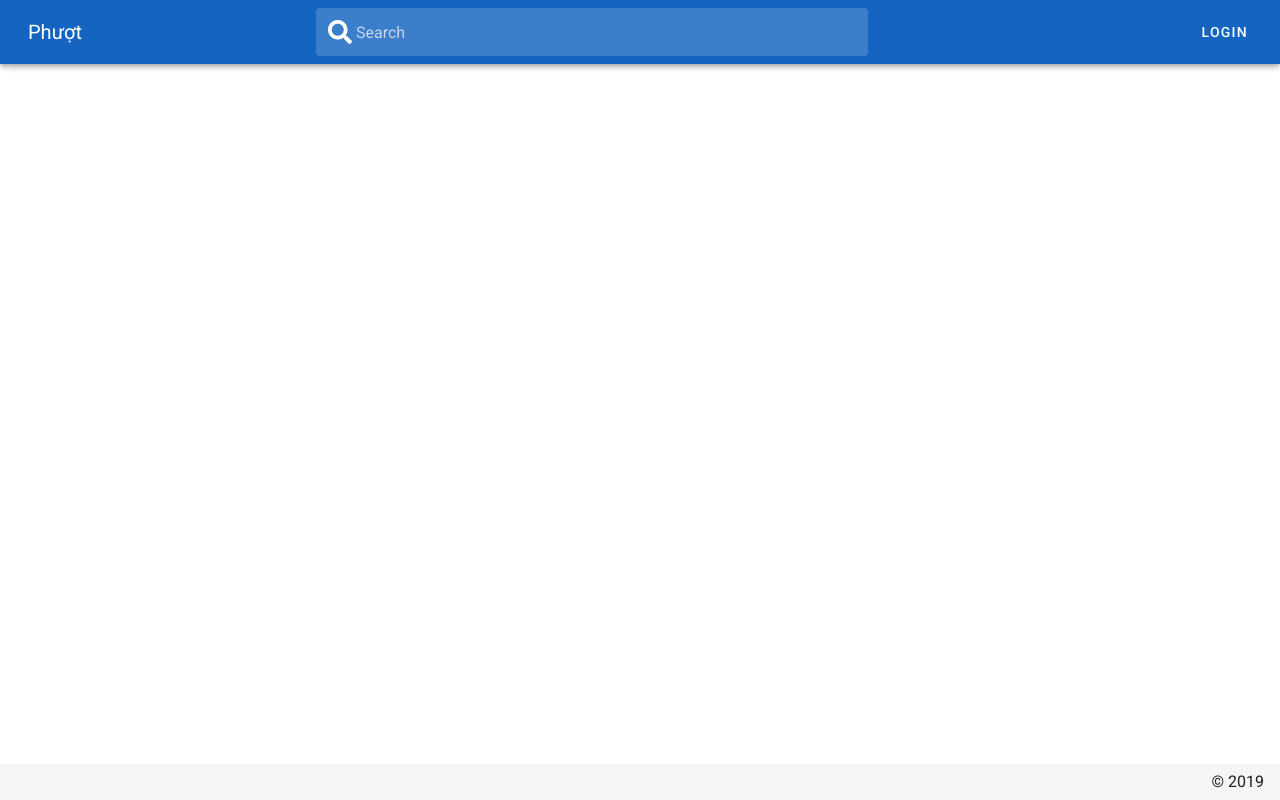
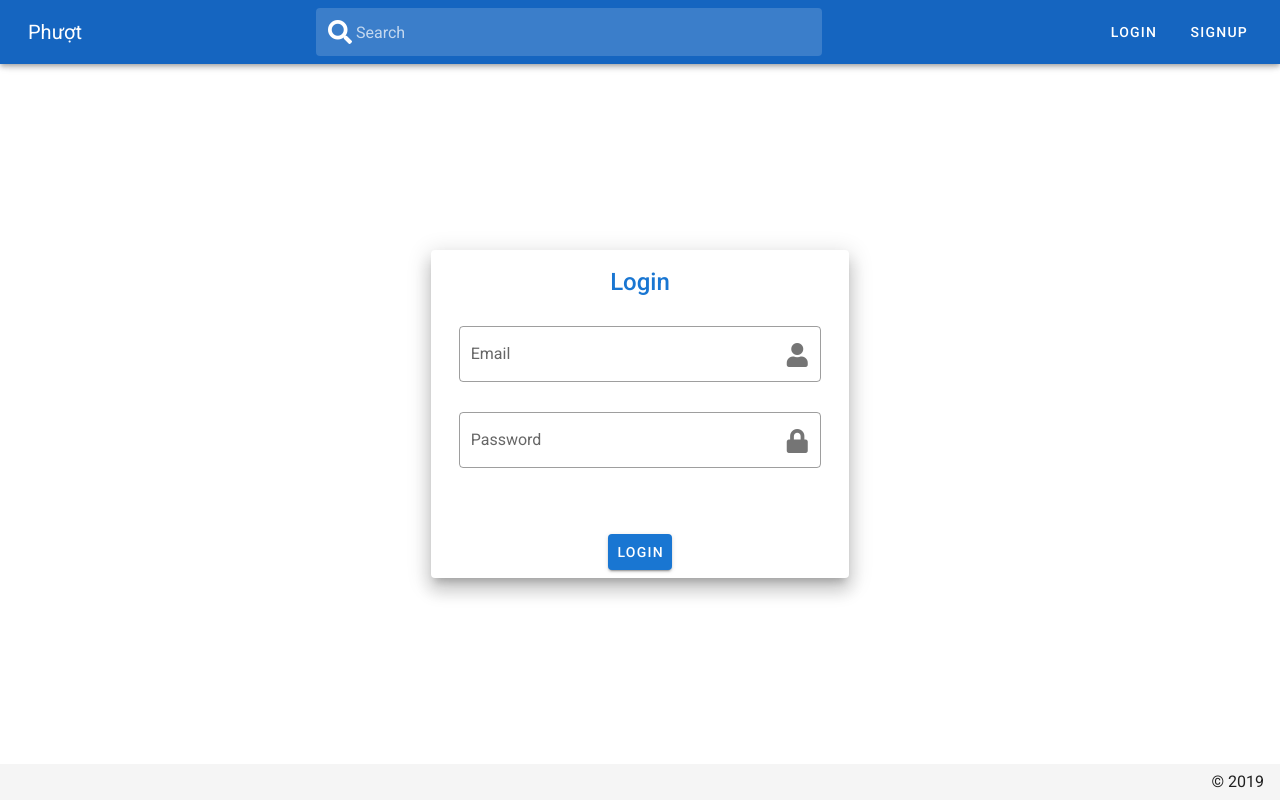
Before and after one commit to levanlinh1995/travel, a Vue app in the folder frontend/: page /login in a window 1280 px wide. Built offline with nearby package versions, Linux system fonts and the light colour scheme; no server answers.

Commit message:
add login feature

```diff
--- a/frontend/src/axios/index.js
+++ b/frontend/src/axios/index.js
@@ -1,5 +1,6 @@
 import axios from 'axios'
 import store from '../store/index'
+import router from '../router/index'
 
 const axiosInstant = axios.create({
   baseURL: process.env.VUE_APP_API_BASE_URL || 'http://localhost'
@@ -19,6 +20,11 @@ axiosInstant.interceptors.request.use(function (config) {
 axiosInstant.interceptors.response.use(function (response) {
   return response
 }, function (error) {
+  if (error.response.status === 401) {
+    store.commit('auth/clearUserInfo')
+    router.push({ name: 'login' })
+  }
+
   return Promise.reject(error)
 })
 
--- a/frontend/src/components/auth/LoginModal.vue
+++ b/frontend/src/components/auth/LoginModal.vue
@@ -1,7 +1,7 @@
 <template>
     <v-dialog v-model="dialogStatus" max-width="500px">
         <v-tabs
-          v-model="tab"
+          v-model="tabStatus"
           class="elevation-2"
           grow
         >
@@ -19,7 +19,7 @@
           </v-tab>
         </v-tabs>
 
-        <v-tabs-items v-model="tab">
+        <v-tabs-items v-model="tabStatus">
           <v-tab-item
             :key="'login'"
             :value="'tab-login'"
@@ -28,6 +28,7 @@
               flat
               tile
             >
+              <v-card-title class="headline justify-center primary--text font-weight-medium">Login to Phượt</v-card-title>
               <v-card-text>
                 <v-container>
                   <v-form
@@ -37,6 +38,7 @@
                       label="Email"
                       required
                       outlined
+                      append-icon="fa-user"
                     ></v-text-field>
 
                     <v-text-field
@@ -45,6 +47,7 @@
                       type="password"
                       required
                       outlined
+                      append-icon="fa-lock"
                     ></v-text-field>
 
                     <div class="text-center">
@@ -53,7 +56,7 @@
                         color="primary"
                         type="submit"
                       >
-                        Submit
+                        Login
                       </v-btn>
                       <v-btn
                         @click="closeModal"
@@ -75,6 +78,7 @@
               flat
               tile
             >
+              <v-card-title class="headline justify-center primary--text font-weight-medium">Sign up a account</v-card-title>
               <v-card-text>
                 <v-container>
                   <v-form
@@ -103,6 +107,7 @@
                       label="Email"
                       required
                       outlined
+                      append-icon="fa-envelope"
                     ></v-text-field>
 
                     <v-text-field
@@ -111,6 +116,7 @@
                       type="password"
                       required
                       outlined
+                      append-icon="fa-lock"
                     ></v-text-field>
 
                     <v-text-field
@@ -119,6 +125,7 @@
                       type="password"
                       required
                       outlined
+                      append-icon="fa-lock"
                     ></v-text-field>
 
                     <div class="text-center">
@@ -127,7 +134,7 @@
                         color="primary"
                         type="submit"
                       >
-                        Submit
+                        Signup
                       </v-btn>
                       <v-btn
                         @click="closeModal"
@@ -151,7 +158,11 @@ export default {
     event: 'change'
   },
   props: {
-    dialog: Boolean
+    dialog: Boolean,
+    tab: {
+      type: String,
+      default: 'tab-login'
+    }
   },
   computed: {
     dialogStatus: {
@@ -161,11 +172,18 @@ export default {
       set: function (newValue) {
         this.$emit('change', newValue)
       }
+    },
+    tabStatus: {
+      get: function () {
+        return this.tab
+      },
+      set: function (newValue) {
+        this.$emit('update:tab', newValue)
+      }
     }
   },
   data () {
     return {
-      tab: 'tab-login',
       formData: {
         firstName: '',
         lastName: '',
--- /dev/null
+++ b/frontend/src/components/auth/LoginPage.vue
@@ -0,0 +1,127 @@
+<template>
+  <v-container
+    fluid
+    fill-height
+  >
+    <v-layout
+      align-center
+      justify-center
+    >
+      <v-flex
+        xs12
+        sm8
+        md4
+      >
+        <v-card class="elevation-12"
+        >
+          <v-card-title class="headline justify-center primary--text font-weight-medium">Login</v-card-title>
+          <v-card-text>
+            <v-container>
+              <div v-if="errors.length > 0" class="red--text mb-3">
+                {{ errors[0] }}
+              </div>
+              <v-form
+              >
+                <v-text-field
+                  v-model="formData.email"
+                  label="Email"
+                  required
+                  outlined
+                  append-icon="fa-user"
+                  :error-messages="emailErrors"
+                  @input="$v.formData.email.$touch()"
+                  @blur="$v.formData.email.$touch()"
+                ></v-text-field>
+
+                <v-text-field
+                  v-model="formData.password"
+                  label="Password"
+                  type="password"
+                  required
+                  outlined
+                  append-icon="fa-lock"
+                  :error-messages="passwordErrors"
+                  @input="$v.formData.password.$touch()"
+                  @blur="$v.formData.password.$touch()"
+                ></v-text-field>
+              </v-form>
+            </v-container>
+          </v-card-text>
+          <v-card-actions>
+            <v-btn
+              color="primary"
+              class="mx-auto"
+              @click="submitLogin"
+              >Login</v-btn>
+          </v-card-actions>
+        </v-card>
+      </v-flex>
+    </v-layout>
+  </v-container>
+</template>
+
+<script>
+import { mapActions } from 'vuex'
+import { required, email } from 'vuelidate/lib/validators'
+export default {
+  data () {
+    return {
+      errors: [],
+      formData: {
+        email: '',
+        password: ''
+      }
+    }
+  },
+  validations: {
+    formData: {
+      email: {
+        required,
+        email
+      },
+      password: {
+        required
+      }
+    }
+  },
+  computed: {
+    emailErrors () {
+      const errors = []
+      if (!this.$v.formData.email.$dirty) return errors
+      !this.$v.formData.email.email && errors.push('Must be valid e-mail')
+      !this.$v.formData.email.required && errors.push('Email field is required')
+      return errors
+    },
+    passwordErrors () {
+      const errors = []
+      if (!this.$v.formData.password.$dirty) return errors
+      !this.$v.formData.password.required && errors.push('Password field is required')
+      return errors
+    }
+  },
+  methods: {
+    ...mapActions({
+      login: 'auth/login'
+    }),
+    submitLogin () {
+      this.$v.$touch()
+
+      if (this.$v.$invalid) {
+        return
+      }
+
+      this.login(this.formData)
+        .then(res => {
+          this.$router.push({ name: 'feeds' })
+        })
+        .catch(error => {
+          this.errors.push('Email or password is incorrect.');
+        })
+    }
+  }
+}
+</script>
+
+<style>
+
+</style>
--- a/frontend/src/components/layouts/Header.vue
+++ b/frontend/src/components/layouts/Header.vue
@@ -21,8 +21,9 @@
       ></v-text-field>
       <v-spacer></v-spacer>
       <v-toolbar-items>
-          <v-btn v-if="!isAuthenticated" text @click="loginDialog = true">Login</v-btn>
-          <v-btn v-if="isAuthenticated" text>Logout</v-btn>
+          <v-btn v-if="!isAuthenticated" text @click="openLoginModal">Login</v-btn>
+          <v-btn v-if="!isAuthenticated" text @click="openSignupModal">Signup</v-btn>
+          <v-btn v-if="isAuthenticated" text @click="logout">Logout</v-btn>
         </v-toolbar-items>
       <!-- <v-btn icon>
         <v-icon>fa-bell</v-icon>
@@ -30,13 +31,13 @@
     </v-app-bar>
 
     <!-- login modal -->
-    <login-modal v-model="loginDialog" />
+    <login-modal v-model="loginModal.dialog" :tab.sync="loginModal.tab"/>
   </div>
 </template>
 
 <script>
 import LoginModal from '../auth/LoginModal'
-import { mapGetters } from 'vuex'
+import { mapGetters, mapActions } from 'vuex'
 
 export default {
   components: {
@@ -44,13 +45,36 @@ export default {
   },
   data () {
     return {
-      loginDialog: false
+      loginModal: {
+        dialog: false,
+        tab: 'tab-login'
+      }
     }
   },
   computed: {
     ...mapGetters({
       isAuthenticated: 'auth/isAuthenticated'
     })
+  },
+  methods: {
+    ...mapActions({
+      logoutAction: 'auth/logout'
+    }),
+    openLoginModal () {
+      this.loginModal.dialog = true
+      this.loginModal.tab = 'tab-login'
+    },
+    openSignupModal () {
+      this.loginModal.dialog = true
+      this.loginModal.tab = 'tab-signup'
+    },
+    logout () {
+      this.logoutAction()
+        .then(res => {
+          this.$router.push({ name: 'login' })
+        })
+        .catch(error => console.log(error))
+    }
   }
 }
 </script>
--- /dev/null
+++ b/frontend/src/components/modules/feeds/Feed.vue
@@ -0,0 +1,12 @@
+<template>
+  <div>feed page</div>
+</template>
+
+<script>
+export default {
+}
+</script>
+
+<style>
+
+</style>
--- a/frontend/src/components/home/SignupSection.vue
+++ b/frontend/src/components/views/home/SignupSection.vue
@@ -37,6 +37,7 @@
             label="Email"
             required
             outlined
+            append-icon="fa-envelope"
             :error-messages="emailErrors"
             @input="$v.formData.email.$reset()"
             @blur="$v.formData.email.$touch()"
@@ -48,6 +49,7 @@
             type="password"
             required
             outlined
+            append-icon="fa-lock"
             :error-messages="passwordErrors"
             @input="$v.formData.password.$touch()"
             @blur="$v.formData.password.$touch()"
@@ -59,6 +61,7 @@
             type="password"
             required
             outlined
+            append-icon="fa-lock"
             :error-messages="repasswordErrors"
             @input="$v.formData.repassword.$touch()"
             @blur="$v.formData.repassword.$touch()"
@@ -112,7 +115,7 @@ export default {
           return new Promise((resolve, reject) => {
             this.checkEmailExists(value)
               .then(res => {
-                resolve(res.data.data.email != 'exist')
+                resolve(res.data.data.email !== 'exist')
               })
           })
         }
@@ -180,6 +183,7 @@ export default {
       this.signup(this.formData)
         .then(res => {
           this.resetForm()
+          this.$router.push({ name: 'feeds' })
         })
         .catch(error => console.log(error))
     },
--- a/frontend/src/router/index.js
+++ b/frontend/src/router/index.js
@@ -1,19 +1,61 @@
 import Vue from 'vue'
 import Router from 'vue-router'
+import store from '../store/index'
 
 // import component
-import Home from '../components/home/Home'
+import LoginPage from '../components/auth/LoginPage'
+import Home from '../components/views/home/Home'
+import Feeds from '../components/modules/feeds/Feed'
 
 Vue.use(Router)
 
+let redirectToFeedsPageIfLoggedIn = (to, from, next) => {
+  if (store.getters['auth/isAuthenticated']) {
+    next({ name: 'feeds' })
+  }
+
+  next()
+}
+
 const routes = [
   {
-    path: '', component: Home, name: 'home'
+    path: '',
+    component: Home,
+    name: '/home',
+    beforeEnter: redirectToFeedsPageIfLoggedIn
+  },
+  {
+    path: '/login',
+    component: LoginPage,
+    name: 'login',
+    beforeEnter: redirectToFeedsPageIfLoggedIn
+  },
+  {
+    path: '/feeds',
+    component: Feeds,
+    name: 'feeds',
+    meta: {
+      requiresAuth: true
+    }
   }
 ]
 
-export default new Router({
+let router = new Router({
   mode: 'history',
   base: process.env.BASE_URL,
   routes
 })
+
+router.beforeEach((to, from, next) => {
+  if (to.matched.some(record => record.meta.requiresAuth)) {
+    if (store.getters['auth/isAuthenticated']) {
+      next()
+      return
+    }
+    next({ name: 'login' })
+  }
+
+  next()
+})
+
+export default router
--- a/frontend/src/store/modules/auth/auth.js
+++ b/frontend/src/store/modules/auth/auth.js
@@ -18,8 +18,11 @@ const getters = {
 }
 
 const mutations = {
-  storeUser (state, payload) {
+  storeUserInfo (state, payload) {
     state.token = payload.token
+  },
+  clearUserInfo (state) {
+    state.token = null
   }
 }
 
@@ -29,9 +32,36 @@ const actions = {
       axios.post('/auth/signup', data)
         .then(res => {
           const token = res.data.access_token
-          commit('storeUser', {
+          commit('storeUserInfo', {
             token
           })
+          resolve(res)
+        })
+        .catch(error => {
+          reject(error)
+        })
+    })
+  },
+  login ({ commit }, data) {
+    return new Promise((resolve, reject) => {
+      axios.post('/auth/login', data)
+        .then(res => {
+          const token = res.data.access_token
+          commit('storeUserInfo', {
+            token
+          })
+          resolve(res)
+        })
+        .catch(error => {
+          reject(error)
+        })
+    })
+  },
+  logout ({ commit }) {
+    return new Promise((resolve, reject) => {
+      axios.post('/auth/logout')
+        .then(res => {
+          commit('clearUserInfo')
           resolve(res)
         })
         .catch(error => {
```
Also changed, not shown: frontend/src/components/modules/feeds/LeftSidebar.vue (added), frontend/src/components/modules/feeds/RightSidebar.vue (added), frontend/src/components/views/home/Home.vue (renamed from frontend/src/components/home/Home.vue), frontend/src/components/views/home/Parallax.vue (renamed from frontend/src/components/home/Parallax.vue).
